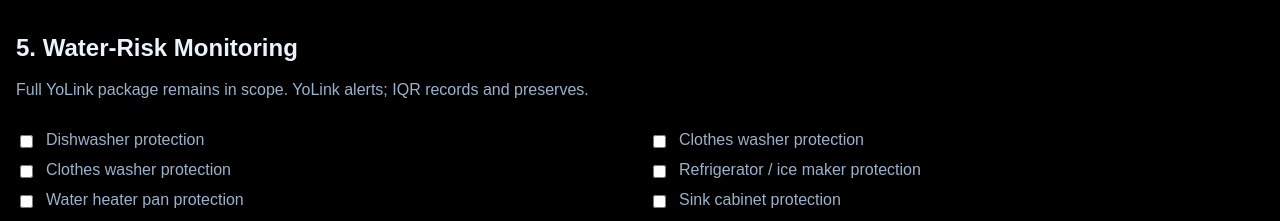
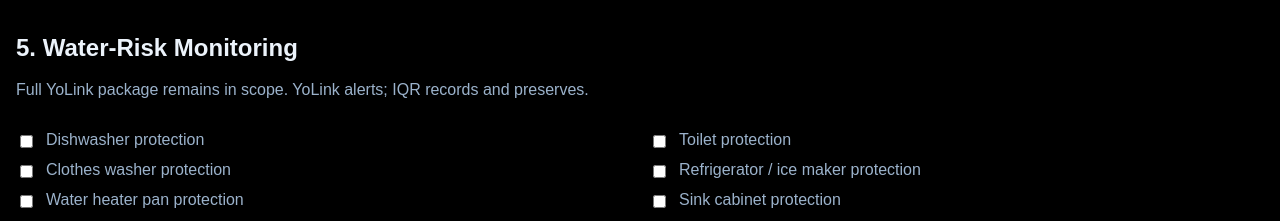
Before and after one commit to prodesign-rqr/iqr-home, a Next.js app: page /partner/questionnaire in a window 1280 px wide. Shown: the part 1720-1941 px from the top of the page. Built offline with nearby package versions, Linux system fonts and the light colour scheme.

Commit message:
Add toilet supply line to water risk intake

```diff
--- a/src/app/partner/questionnaire/page.tsx
+++ b/src/app/partner/questionnaire/page.tsx
@@ -195,7 +195,7 @@
 
           <div className="checkbox-grid">
             <label className="checkbox-item"><input type="checkbox" /> Dishwasher protection</label>
-            <label className="checkbox-item"><input type="checkbox" /> Clothes washer protection</label>
+            <label className="checkbox-item"><input type="checkbox" /> Toilet protection</label>
             <label className="checkbox-item"><input type="checkbox" /> Clothes washer protection</label>
             <label className="checkbox-item"><input type="checkbox" /> Refrigerator / ice maker protection</label>
             <label className="checkbox-item"><input type="checkbox" /> Water heater pan protection</label>
```
